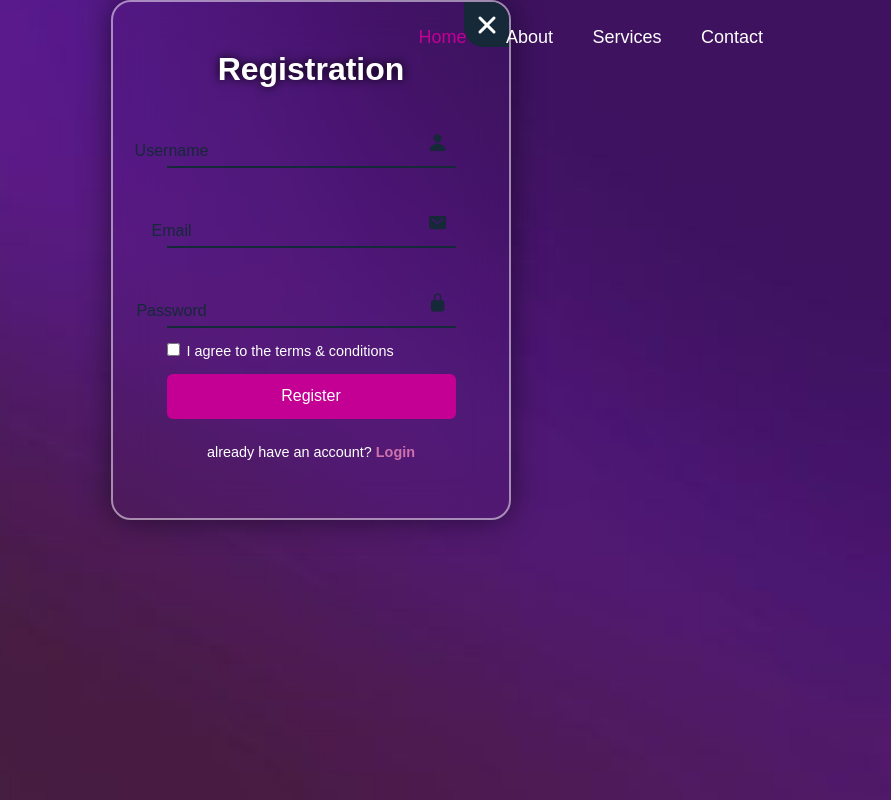
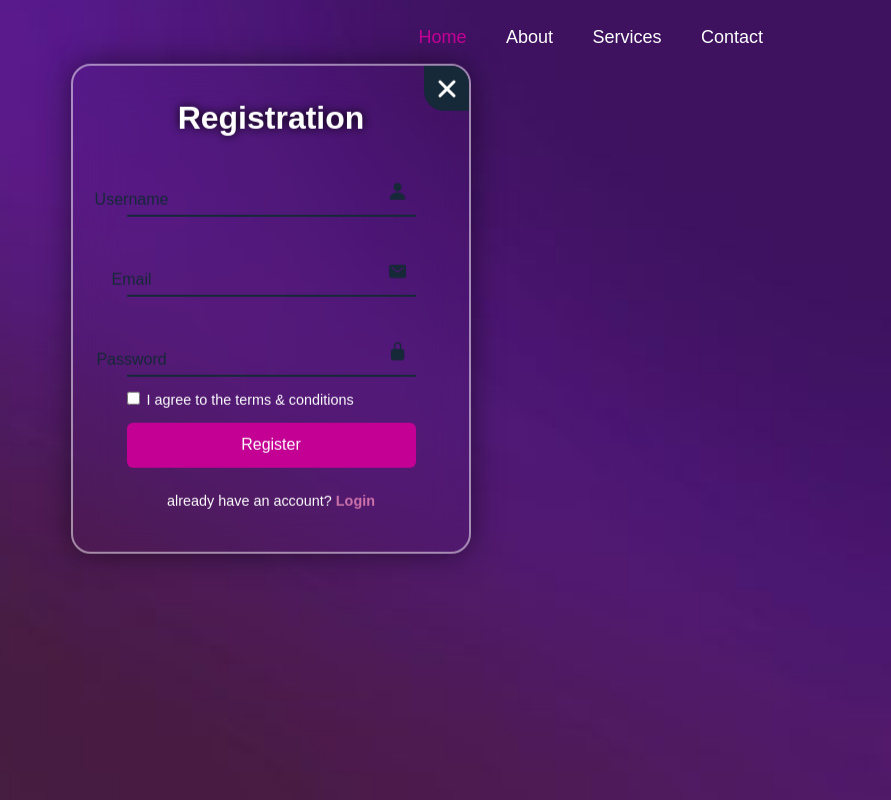
Before and after one commit to l3alisidahmed/Quiz-Game, a plain HTML site: page signup.html in a window 1280 px wide. Both pictures are taken after a click on the link "Register". Shown: the full height of the page, 389-1280 px from the left. Drawn offline with nearby package versions, Linux system fonts and the light colour scheme.

Commit message:
update in css (centring the login)

```diff
--- a/style.css
+++ b/style.css
@@ -150,9 +150,9 @@ button#open-popup {
     display: flex;
     justify-content:center ;
     align-items: center;
-    margin-left: 500px;
     overflow: hidden;
     transition: transform .5s ease , height .2s ease;
+    transform: translate(115% ,13%);
 
 }
 .wrapper.active-popup{
@@ -160,7 +160,7 @@ button#open-popup {
 }
 
 .wrapper.active {
-    height: 520px;
+    height: 490px;
 }
 
 
@@ -314,3 +314,10 @@ button#open-popup {
     text-align: center;
     filter: drop-shadow(0 0 5px black);
 }
+
+
+@media screen and (min-width: 768px){
+
+
+
+}
```
Also changed, not shown: signup.html (+1 -0 lines).
